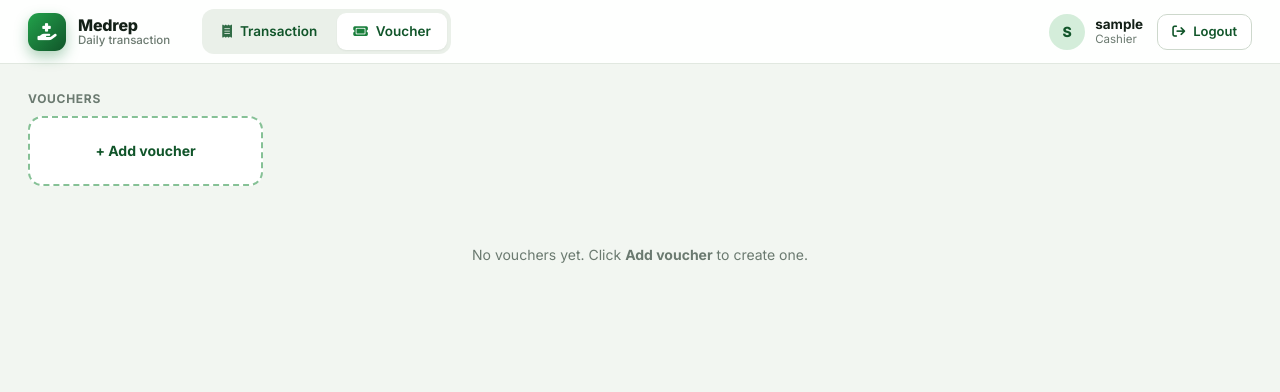
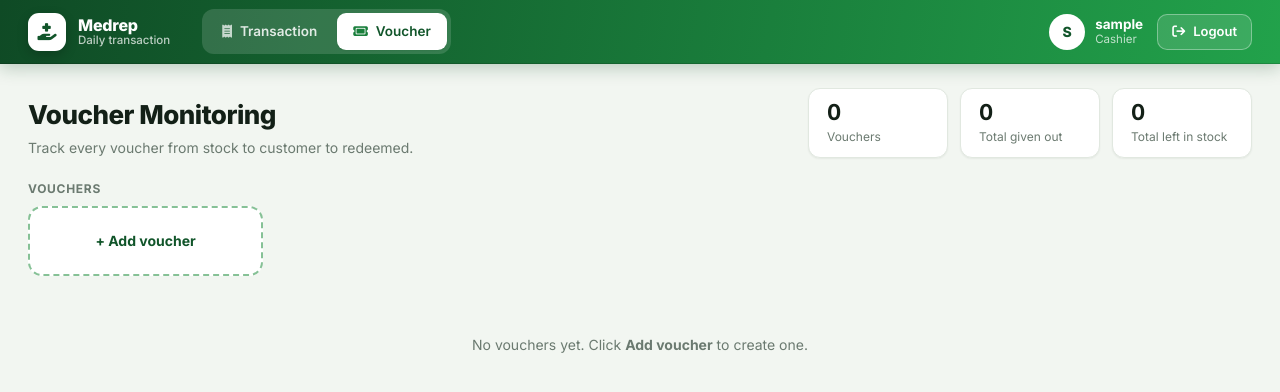
Before and after one commit to BlessSF/medrep, a PHP site: page /voucher_monitoring.php in a window 1280 px wide. Shown: the top 392 px of the page. Run offline with PHP 8.4, Linux system fonts and the light colour scheme; the visitor is signed in with stand-in values (Sample User, id 1); data that the repository does not hold is empty.

Commit message:
Enhance voucher monitoring page: Add overall totals strip and update stats display

```diff
--- a/assets/cashier.css
+++ b/assets/cashier.css
@@ -46,9 +46,8 @@ body.cx a { color: var(--brand-700); }
 .appbar {
   position: sticky; top: 0; z-index: 70; height: 64px;
   display: flex; align-items: center; gap: 22px; padding: 0 28px;
-  background: rgba(255, 255, 255, .92);
-  -webkit-backdrop-filter: saturate(1.4) blur(10px); backdrop-filter: saturate(1.4) blur(10px);
-  border-bottom: 1px solid var(--line);
+  background: linear-gradient(100deg, #0f4a25 0%, #1a7f3c 60%, #22a24b 100%);
+  border-bottom: 1px solid rgba(0, 0, 0, .15); box-shadow: 0 4px 16px rgba(15, 74, 37, .25);
 }
 .brand { display: flex; align-items: center; gap: 12px; text-decoration: none; color: var(--ink); }
 .brand-logo {
@@ -251,7 +250,7 @@ table.list { width: 100%; border-collapse: separate; border-spacing: 0; }
   .list-tools .tool-search { grid-column: 1 / -1; }
 }
 @media (max-width: 760px) {
-  .appbar { padding: 0 14px; gap: 12px; -webkit-backdrop-filter: none; backdrop-filter: none; background: #fff; }
+  .appbar { padding: 0 14px; gap: 12px; }
   .brand-text, .user-meta, .logout span { display: none; }
   .logout { width: 36px; padding: 0; justify-content: center; }
   .cx-main { padding: 18px 14px 96px; }
@@ -319,3 +318,30 @@ body.cashier.cx .toolbar input[type="text"], body.cashier.cx .toolbar select { b
 .flash-banner { max-width: 1440px; margin: 14px auto 0; padding: 12px 16px; border-radius: 10px; font-weight: 600; background: var(--brand-100); color: #155724; }
 .flash-banner.error { background: var(--danger-bg); color: #8a1f2b; }
 [hidden] { display: none !important; }
+
+/* voucher page (cashier): overall totals strip */
+body.cashier.cx .vhead { display: flex; align-items: flex-end; justify-content: space-between; gap: 16px; flex-wrap: wrap; margin-bottom: 22px; }
+body.cashier.cx .vhead h1 { margin: 0; font-size: 26px; font-weight: 800; letter-spacing: -.5px; }
+body.cashier.cx .vhead p { margin: 3px 0 0; color: var(--muted); font-size: 14px; }
+body.cashier.cx .head-stats { display: flex; gap: 12px; flex-wrap: wrap; }
+body.cashier.cx .stat { min-width: 140px; padding: 11px 18px; background: #fff; border: 1px solid var(--line); border-radius: 12px; box-shadow: var(--shadow-sm); }
+body.cashier.cx .stat b { display: block; font-size: 22px; line-height: 1.15; font-variant-numeric: tabular-nums; letter-spacing: -.3px; }
+body.cashier.cx .stat span { font-size: 12px; color: var(--muted); }
+
+/* green app bar: light-on-dark overrides */
+.appbar .brand, .appbar .brand-name, .appbar .user-name { color: #fff; }
+.appbar .brand-sub, .appbar .user-role { color: rgba(255, 255, 255, .72); }
+.appbar .brand-logo { background: #fff; color: var(--brand-700); box-shadow: 0 4px 12px rgba(0, 0, 0, .2); }
+.appbar .nav { background: rgba(255, 255, 255, .14); }
+.appbar .nav a { color: rgba(255, 255, 255, .85); }
+.appbar .nav a:hover { color: #fff; background: rgba(255, 255, 255, .1); }
+.appbar .nav a.active { background: #fff; color: var(--brand-700); }
+.appbar .avatar { background: #fff; color: var(--brand-700); }
+.appbar .logout { background: rgba(255, 255, 255, .12); border-color: rgba(255, 255, 255, .35); color: #fff; }
+.appbar .logout:hover { background: #fff; border-color: #fff; color: var(--danger); }
+@media (max-width: 760px) {
+  .appbar .nav { background: #fff; }
+  .appbar .nav a { color: var(--ink-2); }
+  .appbar .nav a:hover { background: transparent; color: var(--brand-700); }
+  .appbar .nav a.active { background: var(--brand-50); color: var(--brand-700); }
+}
--- a/voucher_monitoring.php
+++ b/voucher_monitoring.php
@@ -501,6 +501,20 @@ function fmt_date($d) { return $d ? date('F j, Y', strtotime($d)) : ''; }
 
 <div class="page">
     <?php if ($flash): ?><div class="flash <?= h($flash_type) ?>"><?= h($flash) ?></div><?php endif; ?>
+
+    <?php $all_out = 0; $all_beg = 0; $others_out = 0;
+          foreach ($types as $tt) { $all_out += (int)$tt['total_out']; $all_beg += (int)$tt['beginning']; if ($tt['id'] != $type_id) $others_out += (int)$tt['total_out']; } ?>
+    <div class="vhead" id="vhead" data-others="<?= $others_out ?>" data-beg="<?= $all_beg ?>">
+        <div>
+            <h1>Voucher Monitoring</h1>
+            <p>Track every voucher from stock to customer to redeemed.</p>
+        </div>
+        <div class="head-stats">
+            <div class="stat"><b><?= count($types) ?></b><span>Vouchers</span></div>
+            <div class="stat"><b id="allOut"><?= number_format($all_out) ?></b><span>Total given out</span></div>
+            <div class="stat"><b id="allLeft"><?= number_format($all_beg - $all_out) ?></b><span>Total left in stock</span></div>
+        </div>
+    </div>
 
     <div class="vsec"><h2>Vouchers</h2></div>
     <div class="vpick">
@@ -1060,6 +1074,8 @@ function saveField(inp, val){
         document.getElementById('endCard').classList.toggle('neg', j.ending < 0);
         const ub = document.getElementById('usedBar'); if (ub) ub.style.width = (j.beginning > 0 ? Math.min(100, Math.round(j.total_out / j.beginning * 100)) : 0) + '%';
         const vc = document.getElementById('vcCount'); if (vc) vc.innerHTML = j.total_out + ' out &middot; ' + j.ending + ' left';
+        const vh = document.getElementById('vhead');
+        if (vh) { const go = (+vh.dataset.others) + (+j.total_out); document.getElementById('allOut').textContent = go.toLocaleString('en-US'); document.getElementById('allLeft').textContent = ((+vh.dataset.beg) - go).toLocaleString('en-US'); }
         document.getElementById('endNote').textContent = j.ending < 0 ? 'Over the beginning stock' : 'still available';
         setState('All changes saved');
       })
```
